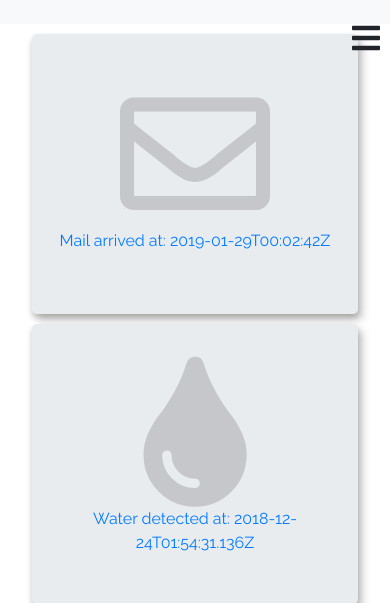
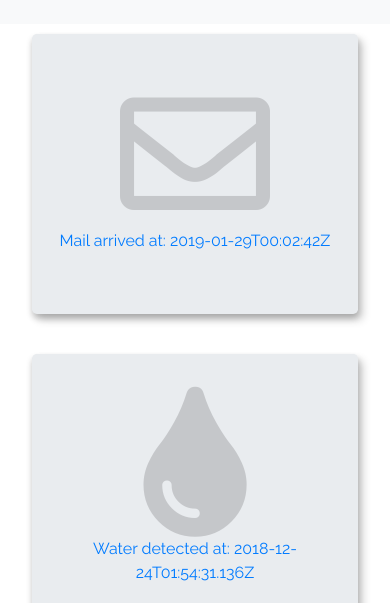
Before and after one commit to yddc902/Home-Automation-Dashboard, a Django app: page / in a window 390 px wide. Shown: the top 603 px of the page. Run offline with Django 3.2, Linux system fonts and the light colour scheme; data comes from the database, SQL or seed files in the repository; data that the repository does not hold is empty; some libraries are stand-ins or nearby versions.

Commit message:
Fixed ui sizing on mobile screens

```diff
--- a/api_app/static/api_app/css/notification.css
+++ b/api_app/static/api_app/css/notification.css
@@ -129,7 +129,7 @@
 
   .column {
     width: 100%;
-    margin-bottom: 50%;
+    margin-bottom: 15em;
     margin-left: 10%;
     margin-right: 10%;
 
--- a/api_app/static/api_app/css/sidebar.css
+++ b/api_app/static/api_app/css/sidebar.css
@@ -202,6 +202,6 @@ a[data-toggle="collapse"] {
 
 @media only screen and (max-width: 600px) {
   .hamburgerMenuContainer {
-    display: unset;
+    display: none; /** none for production **/
   }
 }
```
